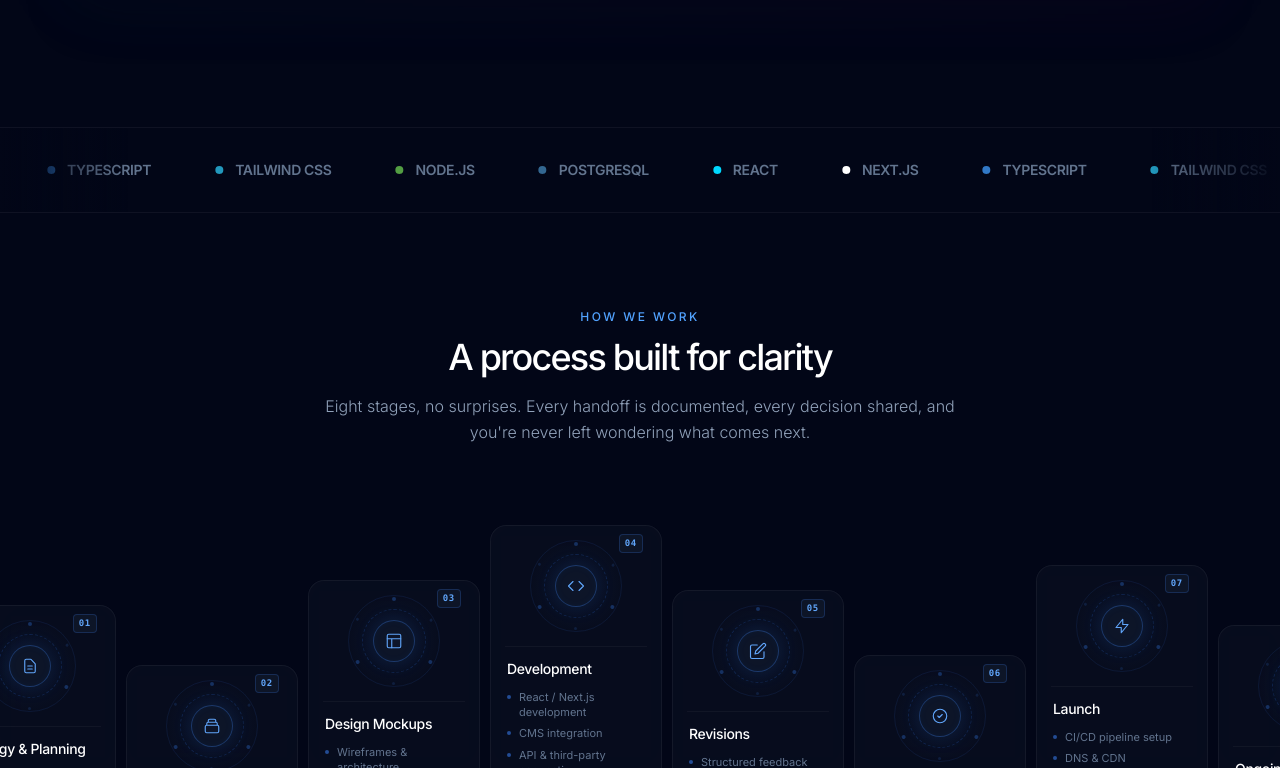
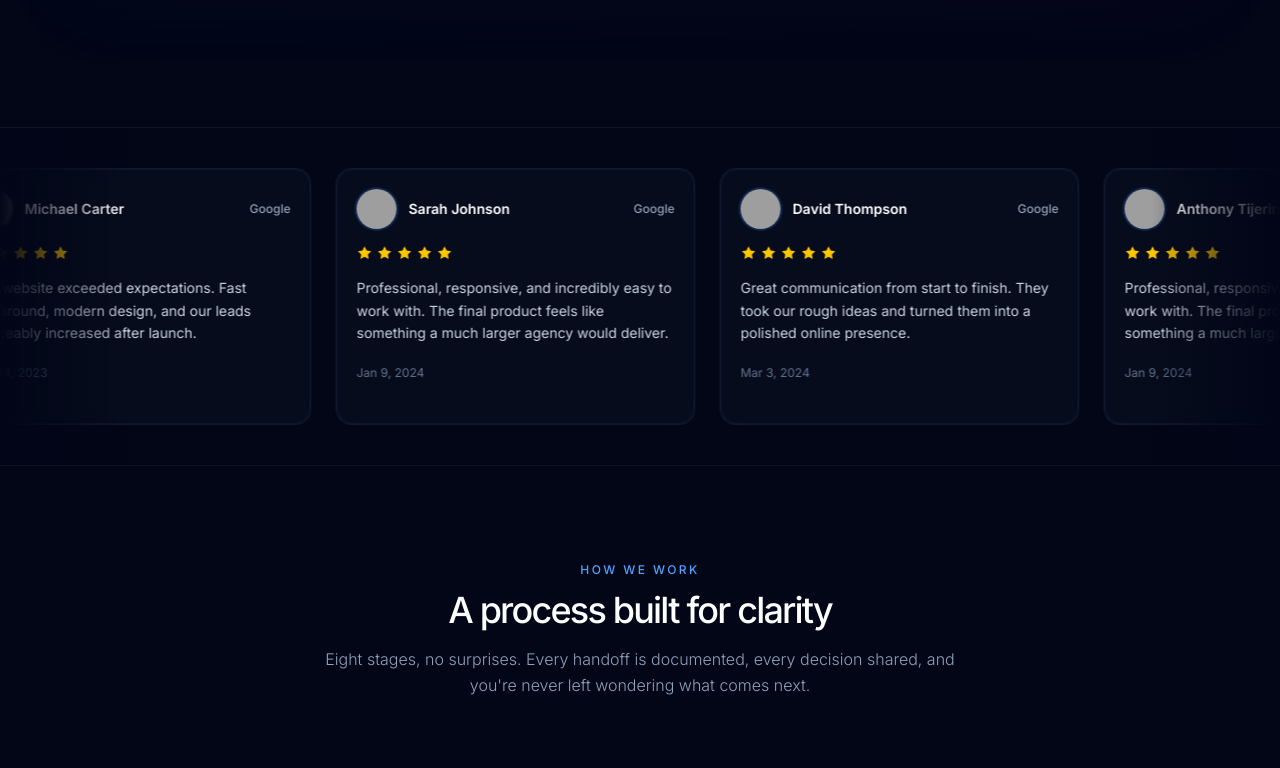
Before and after one commit to 00anthony/capitol-city-tech, a Next.js app: page / in a window 1280 px wide. Shown: the part 1352-2120 px from the top of the page. Built offline with nearby package versions, Linux system fonts and the light colour scheme; grey boxes are pictures that could not be loaded.

Commit message:
Refactor TechMarquee component to display client reviews with enhanced styling and animations for improved user engagement

```diff
--- a/src/components/TechMarquee.tsx
+++ b/src/components/TechMarquee.tsx
@@ -1,43 +1,170 @@
-'use client'
+'use client';
+
 import React from 'react';
 import { motion } from 'framer-motion';
 
-const TechMarquee: React.FC = () => {
-  const techs = [
-    { name: 'React', color: '#00D8FF' },
-    { name: 'Next.js', color: '#FFFFFF' },
-    { name: 'TypeScript', color: '#3178C6' },
-    { name: 'Tailwind CSS', color: '#2298BD' },
-    { name: 'Node.js', color: '#539E43' },
-    { name: 'PostgreSQL', color: '#336791' },
-  ];
+const reviews = [
+  {
+    name: 'Rachel Bos',
+    avatar: '/avatars/rachel.jpg',
+    date: 'Jun 21, 2022',
+    review:
+      'I\'m so pleased I chose Capitol City Tech to help build trust and increase sales on my website. Lots of options to customize and fantastic communication throughout the entire process.',
+  },
+  {
+    name: 'Michael Carter',
+    avatar: '/avatars/michael.jpg',
+    date: 'Aug 14, 2023',
+    review:
+      'The website exceeded expectations. Fast turnaround, modern design, and our leads noticeably increased after launch.',
+  },
+  {
+    name: 'Sarah Johnson',
+    avatar: '/avatars/sarah.jpg',
+    date: 'Jan 9, 2024',
+    review:
+      'Professional, responsive, and incredibly easy to work with. The final product feels like something a much larger agency would deliver.',
+  },
+  {
+    name: 'David Thompson',
+    avatar: '/avatars/david.jpg',
+    date: 'Mar 3, 2024',
+    review:
+      'Great communication from start to finish. They took our rough ideas and turned them into a polished online presence.',
+  },
+  {
+    name: 'Anthony Tijerina',
+    avatar: '/avatars/sarah.jpg',
+    date: 'Jan 9, 2024',
+    review:
+      'Professional, responsive, and incredibly easy to work with. The final product feels like something a much larger agency would deliver.',
+  },
+];
 
-  // For a seamless infinite loop, we need a set that covers more than 100% width
-  const content = [...techs, ...techs, ...techs, ...techs];
+const marqueeContent = [...reviews, ...reviews];
 
+export default function TechMarquee() {
   return (
-    <div className="w-full border-y border-white/5 bg-slate-950/50 py-8 overflow-hidden relative">
-      <div className="absolute inset-y-0 left-0 w-32 bg-linear-to-r from-[#020617] to-transparent z-10"></div>
-      <div className="absolute inset-y-0 right-0 w-32 bg-linear-to-l from-[#020617] to-transparent z-10"></div>
+    <section className="relative overflow-hidden py-10 border-y border-white/5">
+      {/* Edge fades */}
+      <div className="absolute left-0 top-0 bottom-0 w-32 bg-gradient-to-r from-slate-950 to-transparent z-10" />
+      <div className="absolute right-0 top-0 bottom-0 w-32 bg-gradient-to-l from-slate-950 to-transparent z-10" />
 
       <motion.div
-        className="flex gap-16 items-center whitespace-nowrap"
-        animate={{ x: [0, -1000] }}
+        className="flex w-max gap-6"
+        animate={{ x: ['0%', '-50%'] }}
         transition={{
           duration: 30,
           repeat: Infinity,
-          ease: "linear",
+          ease: 'linear',
         }}
       >
-        {content.map((tech, idx) => (
-          <div key={idx} className="flex items-center gap-3 text-slate-500 hover:text-white transition-colors cursor-default shrink-0">
-            <div className="w-2 h-2 rounded-full" style={{ backgroundColor: tech.color }}></div>
-            <span className="text-sm font-semibold tracking-tight uppercase">{tech.name}</span>
-          </div>
+        {marqueeContent.map((review, index) => (
+          <ReviewCard key={index} review={review} />
         ))}
       </motion.div>
+    </section>
+  );
+}
+
+function ReviewCard({
+  review,
+}: {
+  review: {
+    name: string;
+    avatar: string;
+    date: string;
+    review: string;
+  };
+}) {
+  return (
+    <div
+      className="
+        glass-panel
+        relative
+        w-[360px]
+        rounded-2xl
+        p-5
+        shrink-0
+        overflow-hidden
+        group
+      "
+    >
+      {/* Glow */}
+      <div
+        className="
+          absolute
+          inset-0
+          opacity-0
+          group-hover:opacity-100
+          transition-opacity
+          duration-500
+          bg-blue-500/5
+        "
+      />
+
+      {/* Top Row */}
+      <div className="flex items-center justify-between mb-4">
+        <div className="flex items-center gap-3">
+          <img
+            src={review.avatar}
+            alt={review.name}
+            className="
+              w-10 h-10
+              rounded-full
+              object-cover
+              ring-2
+              ring-blue-500/20
+            "
+          />
+
+          <div>
+            <p className="font-semibold text-white text-sm">
+              {review.name}
+            </p>
+          </div>
+        </div>
+
+        {/* Google */}
+        <div className="text-slate-400 text-xs font-medium">
+          Google
+        </div>
+      </div>
+
+      {/* Stars */}
+      <div className="flex gap-1 mb-4">
+        {[...Array(5)].map((_, i) => (
+          <svg
+            key={i}
+            viewBox="0 0 24 24"
+            className="w-4 h-4 fill-yellow-400"
+          >
+            <path d="M12 2l3.09 6.26 6.91 1-5 4.87 1.18 6.87L12 17.77 5.82 21l1.18-6.87-5-4.87 6.91-1L12 2z" />
+          </svg>
+        ))}
+      </div>
+
+      {/* Review */}
+      <p className="text-sm leading-relaxed text-slate-300 line-clamp-5">
+        {review.review}
+      </p>
+
+      {/* Date */}
+      <div className="mt-5 text-xs text-slate-500">
+        {review.date}
+      </div>
+
+      {/* Blue glow border */}
+      <div
+        className="
+          absolute
+          inset-0
+          rounded-2xl
+          border
+          border-blue-500/10
+          pointer-events-none
+        "
+      />
     </div>
   );
-};
-
-export default TechMarquee;
+}
```
